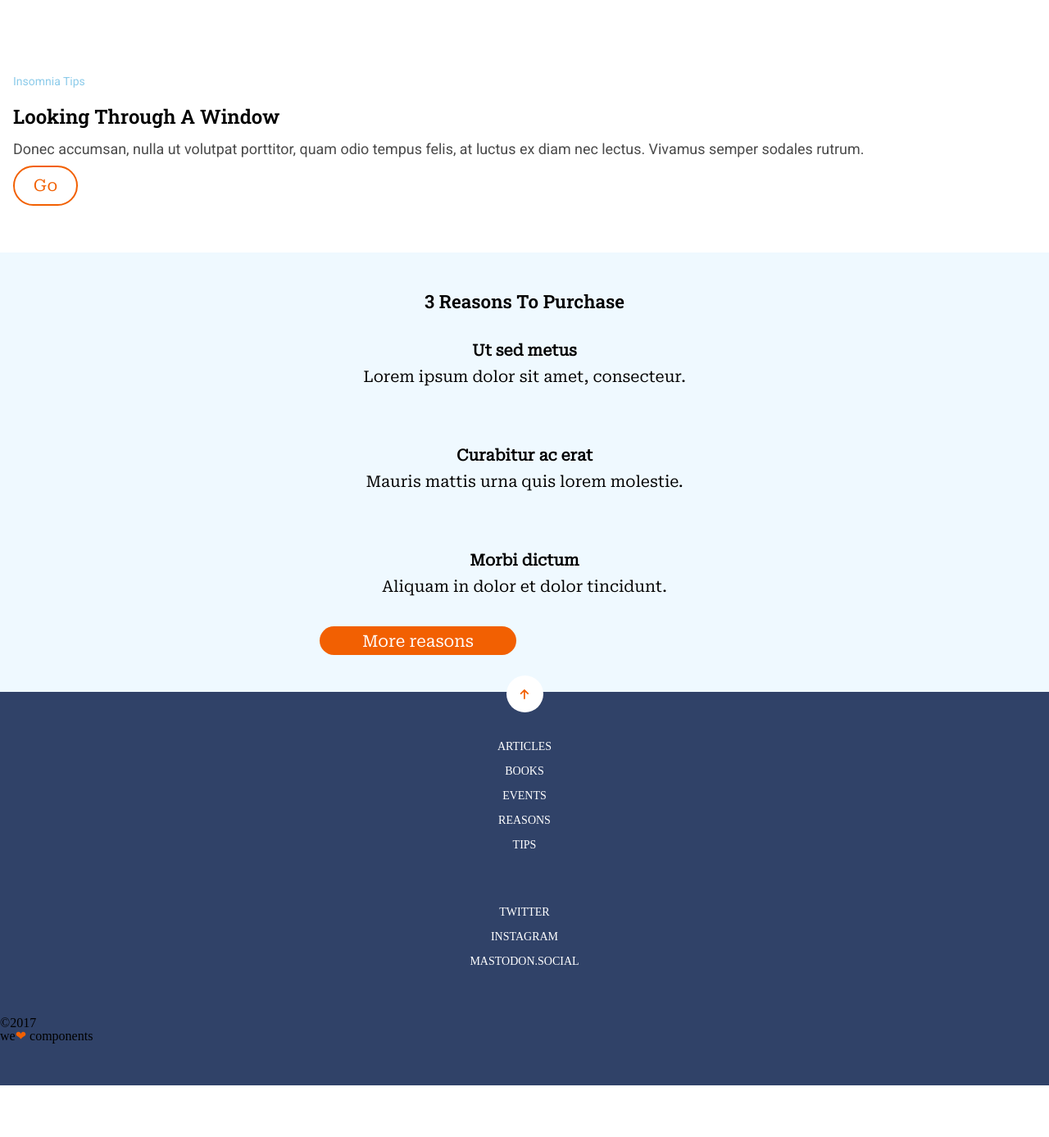
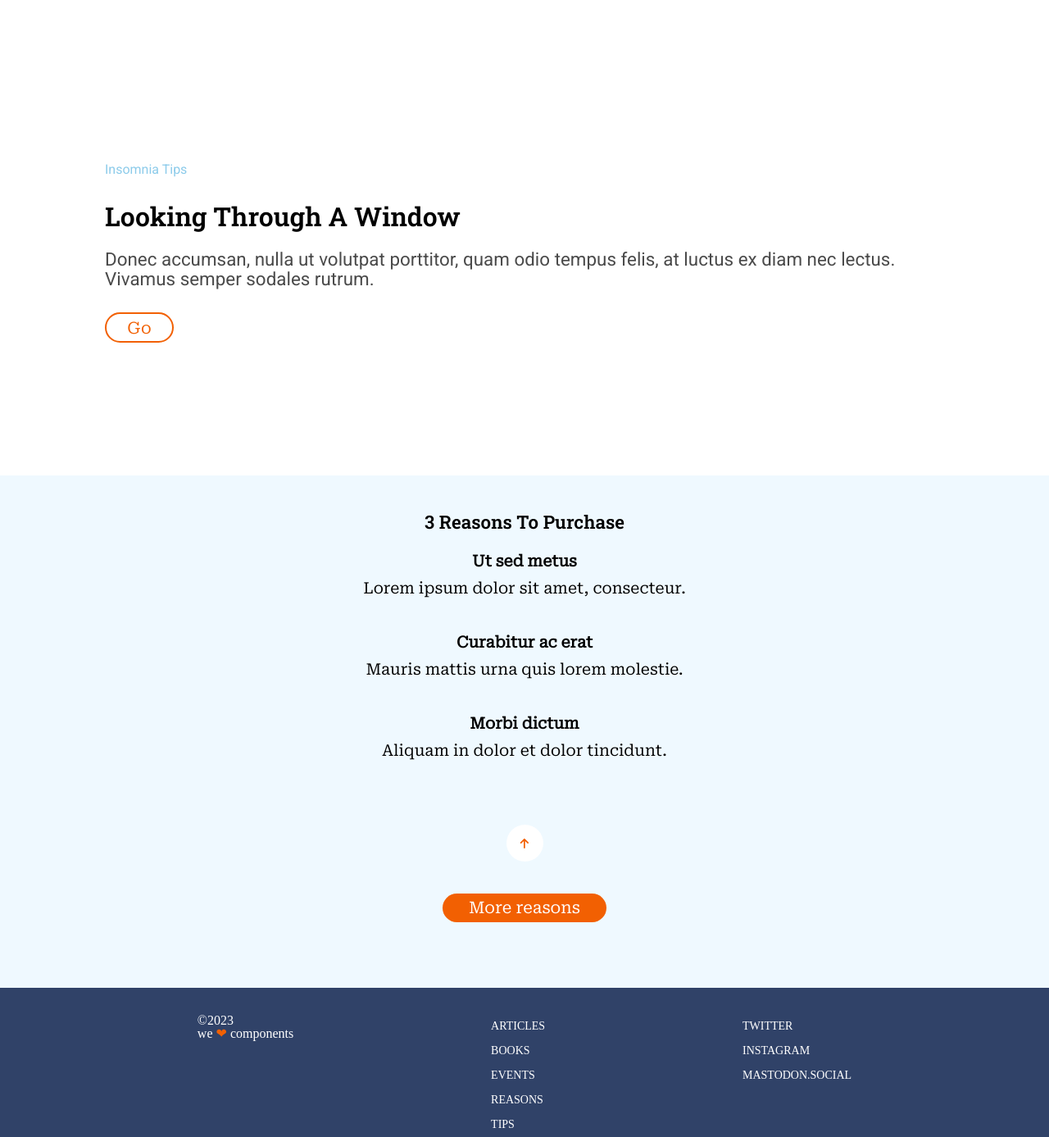
Before and after one commit to Adalab/modulo-1-evaluacion-final-Marta-Af, a website built with Vite: page src/index.html in a window 1280 px wide. Shown: the part 780-2167 px from the top of the page at 82% size. Before the commit the page ends 2104 px from the top, so only its background shows below. Built offline with nearby package versions, Linux system fonts and the light colour scheme; files whose address does not match are found by name.

Commit message:
mediaquieries

```diff
--- a/src/partials/footer.html
+++ b/src/partials/footer.html
@@ -1,23 +1,24 @@
 <div class="footer">
   <div class="footer__box-section">
-    <a name="down" id="down"></a>
     <ul class="footer__box-section__articles">
       <li><a href="https://adalab.es/" target="_blank">articles</a></li>
-      <li><a href="https://adalab.es/">books</a></li>
-      <li><a href="https://adalab.es/">events</a></li>
-      <li><a href="https://adalab.es/">reasons</a></li>
-      <li><a href="https://adalab.es/">tips</a></li>
+      <li><a href="https://adalab.es/" target="_blank">books</a></li>
+      <li><a href="https://adalab.es/" target="_blank">events</a></li>
+      <li><a href="https://adalab.es/" target="_blank">reasons</a></li>
+      <li><a href="https://adalab.es/" target="_blank">tips</a></li>
     </ul>
   </div>
   <div class="footer__box-rrss">
     <ul class="rrss">
-      <li><a href="https://adalab.es/">twitter</a></li>
-      <li><a href="https://adalab.es/">instagram</a></li>
-      <li><a href="https://adalab.es/">mastodon.social</a></li>
+      <li><a href="https://adalab.es/" target="_blank">twitter</a></li>
+      <li><a href="https://adalab.es/" target="_blank">instagram</a></li>
+      <li><a href="https://adalab.es/" target="_blank">mastodon.social</a></li>
     </ul>
   </div>
-  <div class="footer-components">
-    <p>©2017</p>
-    <p>we<span class="footer__footer-components__heart">❤︎</span> components</p>
+  <div class="footer__box-copy">
+    <p class="footer__box-copy__components__we-love">©2023</p>
+    <p class="footer__box-copy__components__we-love">
+      we <span class="footer__box-copy__components__heart">❤︎</span> components
+    </p>
   </div>
 </div>
--- a/src/partials/main.html
+++ b/src/partials/main.html
@@ -1,14 +1,17 @@
 <section class="main">
-    <span>
-        <p class="Insomnia">Insomnia Tips</p>
-    </span>
-    <span >
-        <p class="Looking">Looking Through A Window</p>
-    </span>
-    <span>
-        <p class="Donec">Donec accumsan, nulla ut volutpat porttitor, quam odio tempus felis, at luctus ex diam nec lectus. Vivamus semper sodales rutrum.</p>
-    </span>
-    <span class="button">
-        <p>Go</p>
-    </span>
+  <span>
+    <p class="main__Insomnia">Insomnia Tips</p>
+  </span>
+  <span>
+    <h2 class="main__Looking">Looking Through A Window</h2>
+  </span>
+  <span>
+    <p class="main__Donec">
+      Donec accumsan, nulla ut volutpat porttitor, quam odio tempus felis, at
+      luctus ex diam nec lectus. Vivamus semper sodales rutrum.
+    </p>
+  </span>
+  <booton class="main__button">
+    <p>Go</p>
+  </botton>
 </section>
--- a/src/partials/section_main.html
+++ b/src/partials/section_main.html
@@ -1,9 +1,8 @@
+<section class="section__main">
 
-<section class="section__main">
-    <nav class="section__main__nav">
-        <h1 class="section__main__nav__title">3 Reasons To Purchase<a name="down" id="down"></a></h1>
-    </nav>
-    <div>
+    <div id="down" class="section__main__nav">
+      <h1 class="section__main__nav__title">3 Reasons To Purchase</h1>
+    </div>
     <div class="section__main__Rectangle">
       <div class="section__main__Rectangle__box">
         <h3>Ut sed metus</h3>
@@ -17,14 +16,19 @@
         <h3>Morbi dictum</h3>
         <p>Aliquam in dolor et dolor tincidunt.</p>
       </div>
+      <div class="section__main__box-btn">
+        <button class="section__main__box-btn__btn">More reasons</button>
       </div>
 
-    <div class="section__main__button_orange">More reasons</div>
     <div class="section__main__container-circle">
       <div class="section__main__container-circle__circle">
-            <a href="#up"><img class="section__main__container-circle__circle__icon" src="../images/ico-arrow.svg" alt="icion ico-arrow"></a>
-
+        <a href="../up">
+          <img
+            class="section__main__container-circle__circle__icon"
+            src="../images/ico-arrow.svg"
+            alt="icon ico-arrow"
+        /></a>
       </div>
     </div>
-    </div>
+
 </section>
--- a/src/scss/core/_mixin-main.scss
+++ b/src/scss/core/_mixin-main.scss
@@ -1,7 +1,8 @@
 @mixin center {
   display: flex;
   justify-content: center;
-  align-items: center;}
+  align-items: center;
+}
 
 @mixin circle {
   width: 45px;
@@ -17,16 +18,17 @@
   position: absolute;
   top: 50%;
   left: 50%;
-  transform: translate(-50%, -50%);}
+  transform: translate(-50%, -50%);
+}
 
 @mixin Text-Style-4 {
-    font-family: 'Roboto', sans-serif;
+  font-family: "Roboto", sans-serif;
   font-size: 0.875rem;
   line-height: 2.14;
   color: var(--lightblue);
 }
 @mixin text-looking {
-    font-family: 'Roboto Slab', serif;
+  font-family: "Roboto Slab", serif;
   color: var(--black);
   font-size: 1.5rem;
   line-height: 1.5rem;
@@ -34,31 +36,29 @@
 }
 
 @mixin text-done {
-    font-family: 'Roboto', sans-serif;
+  font-family: "Roboto", sans-serif;
   color: var(--greyish-brown);
   line-height: 1.5rem;
   font-size: 1.12rem;
-
 }
 @mixin Text-Style-9 {
-    font-family: 'Roboto Serif', serif;
+  font-family: "Roboto Serif", serif;
   font-size: 20px;
   font-weight: 500;
-    line-height: 2.25;
   text-align: center;
   color: var(--bright-orange);
 }
 @mixin Text-black-1 {
-    font-family: 'Roboto Slab', serif;
+  font-family: "Roboto Slab", serif;
   font-size: 1.4rem;
   font-weight: bold;
   line-height: 1.25;
   text-align: center;
-    color: var(--black)
+  color: var(--black);
 }
 
 @mixin Text-black-2 {
- font-family: 'Roboto Serif', serif;
+  font-family: "Roboto Serif", serif;
   font-size: 1.2rem;
   font-weight: bold;
   line-height: 1.67;
@@ -67,7 +67,7 @@
 }
 
 @mixin Text-black-3 {
- font-family: 'Roboto Serif', serif;
+  font-family: "Roboto Serif", serif;
   font-size: 1.2rem;
   line-height: 1.67;
   text-align: center;
@@ -76,10 +76,15 @@
 
 @mixin text_white {
   color: var(--white);
-  font-family: 'Roboto Serif', serif;
+  font-family: "Roboto Serif", serif;
   text-align: center;
   line-height: 2.25px;
   font-size: 20px;
   font-weight: 500;
-
 }
+@mixin text-medium {
+  font-family: "Roboto Serif", serif;
+  font-size: 2.5rem;
+  line-height: 0.75rem;
+  color: var(--greyish-brown);
+}
--- a/src/scss/core/_variables.scss
+++ b/src/scss/core/_variables.scss
@@ -1,6 +1,5 @@
 :root {
   --greyish-brown: #4a4a4a;
-    --k-50: rgba(0, 0, 0, 0.5);
   --k-50: rgba(0, 0, 0, 0.5);
   --lightblue: #8ccbea;
   --k-20: rgba(0, 0, 0, 0.2);
--- a/src/scss/layout/_footer.scss
+++ b/src/scss/layout/_footer.scss
@@ -16,37 +16,63 @@
     text-decoration: none;
     color: var(--white);
   }
-
   &__box-rrss {
     height: max-content;
   }
-  .we-love {
-    display: inline;
+  p {
+    color: var(--white);
   }
-  &__footer-components {
-    @include Text-footer;
-    &__heart {
-      color: var(--bright-orange);
-    }
+  span {
+    color: var(--bright-orange);
+  }
+  &__box-copy {
+    display: block;
+    justify-content: center;
+    text-align: center;
   }
 }
 
 //MEDIAS//
-@media (min-width: 768px) and (max-width: 1024px) {
+@media (min-width: 768px) {
+  .footer {
+    padding: 2rem;
+    height: max-content;
+    display: flex;
+    flex-direction: row;
+    justify-content: space-between;
+
+    &__box-section {
+      order: 2;
+    }
+    &__box-rrss {
+      order: 3;
+    }
+    &__Box-copy {
+      order: 1;
+    }
+    li,
+    p,
+    span {
+      text-align: left;
+    }
+  }
+}
+@media (min-width: 1024px) {
   .footer {
     padding: 2rem 0 0 0;
     height: max-content;
-    display: grid;
-    grid-template-columns:
-      repeat(3, 25fr)
-      &__box-section {
+    display: flex;
+    flex-direction: row;
+    justify-content: space-evenly;
+    margin: 0, 5rem, 0, 5rem;
+    &__box-section {
       order: 2;
       text-align: left;
     }
-    .box-rrss {
+    &__box-rrss {
       order: 3;
     }
-    .footer-components {
+    &__Box-copy {
       order: 1;
     }
     li,
--- a/src/scss/layout/_main.scss
+++ b/src/scss/layout/_main.scss
@@ -1,30 +1,58 @@
-
 .main {
   padding: 2rem 0 2rem 0;
-    span {
-    padding: 0.5rem 0 0.5rem 0;}
-    height: 18rem;
+  height: 70vh;
   background-color: var(--white);
   padding: 0rem 1rem 0rem 1rem;
   display: flex;
   flex-direction: column;
   justify-content: center;
-        .Insomnia {
-        @include Text-Style-4;}
-        .Looking {
-        @include text-looking;}
-        .Donec {
-        @include text-done;}
-        .button {
-            width: 75px;
-            height: 45px;
+  @media (min-width: 768px) {
+    padding: 0rem 2rem 0rem 2rem;
+  }
+  @media (min-width: 1024px) {
+    padding: 0rem 8rem 0rem 8rem;
+  }
+  span {
+    padding: 0.5rem 0 0.5rem 0;
+  }
+  &__Insomnia {
+    @include Text-Style-4;
+    @media (min-width: 768px) and (min-width: 1024px) {
+      font-size: 1rem;
+    }
+  }
+  &__Looking {
+    @include text-looking;
+    @media (min-width: 768px) {
+      font-size: 2rem;
+      line-height: 1.5;
+    }
+  }
+  &__Donec {
+    @include text-done;
+    padding-bottom: 1.3rem;
+    @media (min-width: 768px) and (min-width: 1024px) {
+      font-size: 1.4rem;
+    }
+  }
+  &__button {
+    width: 5rem;
+    height: 2.1rem;
     background-color: var(--white);
     border: solid 2px var(--bright-orange);
     border-radius: 25px;
-            padding: 0;
+    cursor: pointer;
+    transition: background-color 0.3s ease-in-out, color 0.3s ease-in-out;
+    :hover {
+      border-radius: 25px;
+      border: none;
+      background-color: var(--bright-orange);
+      color: var(--white);
+    }
     p {
       @include center;
       @include Text-Style-9;
+      height: 2.1rem;
     }
   }
 }
--- a/src/scss/layout/_section_main.scss
+++ b/src/scss/layout/_section_main.scss
@@ -1,6 +1,6 @@
 .section__main {
   width: 100%;
-    border: 10px;;
+  border: 10px;
   background-color: var(--ice-blue);
   gap: 50px;
   &__nav {
@@ -8,55 +8,76 @@
     height: 3rem;
     /*margin: 20px 0 20px 0;*/
     text-align: center;
-            padding: 1.5rem 0 2rem 0;;
+    padding: 1.5rem 0 2rem 0;
     &__title {
-            @include Text-black-1;}}
+      @include Text-black-1;
+    }
+  }
 
   &__Rectangle {
     display: grid;
-    grid-template-rows: repeat(3, 20fr);
+    grid-template-rows: repeat(3, 35px);
     gap: 4rem;
     align-items: center;
     /*flex-direction: column;*/
     justify-items: center;
-    @media (min-width: 768px) and (max-width: 1024px){
-        grid-template-rows:none;
+    @media (min-width: 768px) and (max-width: 1024px) {
+      grid-template-rows: none;
       grid-template-columns: repeat(3, 20fr);
-        gap: 10fr;}
+      gap: 10fr;
+    }
 
     &__box {
       /*padding: 2rem 4rem 2rem 4rem;*/
       overflow: hidden;
       /*height: 700px;*/
       /*width: 210px;*/
-        h3{
+      h3 {
         @include Text-black-2;
-        margin: 0;}
+        margin: 0;
+      }
       p {
-        @include Text-black-3;}}}
+        @include Text-black-3;
+      }
+    }
+  }
 
-    &__button_orange {
+  &__box-btn {
+    @include center;
+    grid-template-rows: none;
+    @media (min-width: 768px) {
+      margin-bottom: 5rem;
+      order: 2;
+    }
+    &__btn {
+      @include text_white;
+      border-style: none;
       height: 35px;
+      width: 200px;
       border-radius: 35px;
-        margin: 50px 70px 0 70px;
       background-color: var(--bright-orange);
-        @include center;
-        @include text_white;
-        @media (min-width: 768px) {
-            width: 15rem;
-            position: relative;
-            left: 25%;
-            right: 30%;
-            margin-top: 2rem;
-        @media (max-width: 1024px){
-            left: 32%;
-            right: 30%;}}}
+
+      &:hover {
+        cursor: pointer;
+        background-color: var(--ice-blue);
+        border-color: var(--bright-orange);
+        color: var(--bright-orange);
+        transform: scale(1.1);
+      }
+    }
+  }
 
   &__container-circle {
     @include center;
+    @media (min-width: 768px) {
+    }
     &__circle {
       @include circle;
       position: relative;
       top: 25px;
-        &__icon {@include icon}}
-            }}
+      &__icon {
+        @include icon;
+      }
+    }
+  }
+}
```
Also changed, not shown: src/partials/header.html (+23 -10 lines), src/scss/layout/_header.scss (+14 -9 lines). Lines whose indentation alone changed are shown as unchanged.
